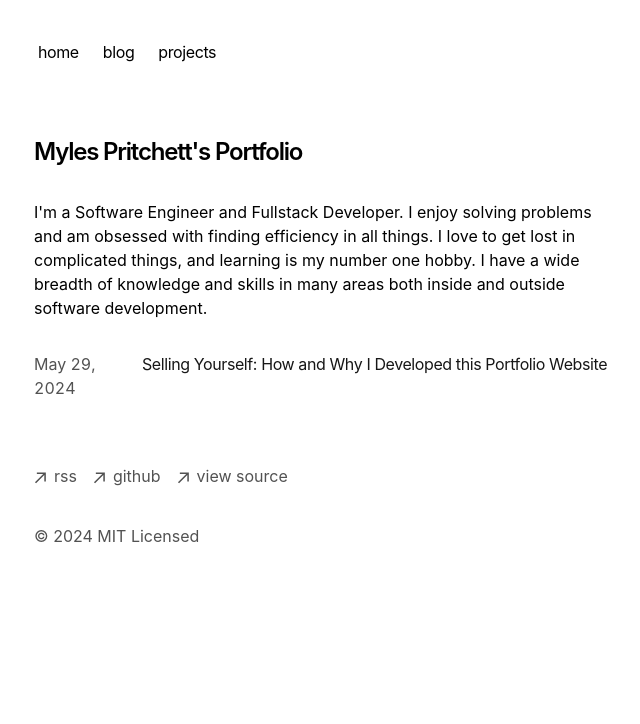
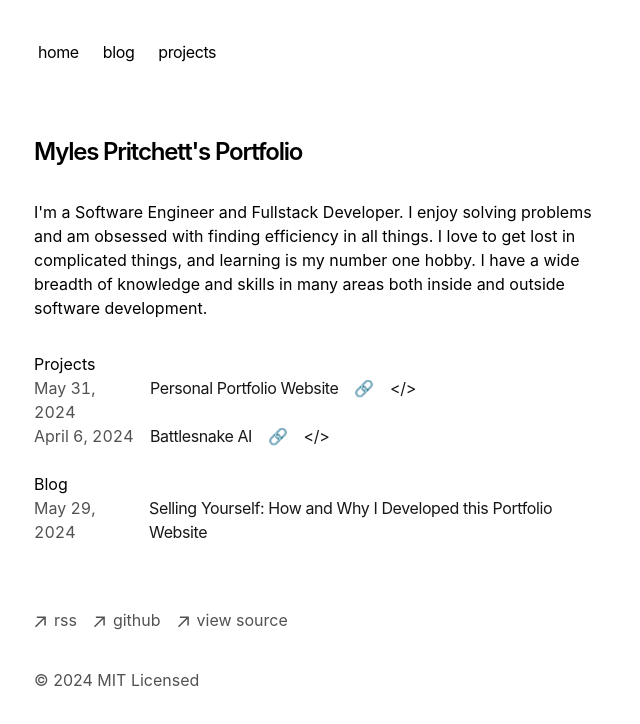
Before and after one commit to MylesJPritchett/mylesp.com, a Next.js app: page / in a window 1280 px wide. Shown: the top 724 px of the page, without its empty margins (318-958 px from the left). Built offline with nearby package versions, Linux system fonts and the light colour scheme.

Commit message:
add links for projects and add battlesnake

```diff
--- a/app/components/posts.tsx
+++ b/app/components/posts.tsx
@@ -22,7 +22,7 @@ export function BlogPosts() {
             href={`/blog/${post.slug}`}
           >
             <div className="w-full flex flex-col md:flex-row space-x-0 md:space-x-2">
-              <p className="text-neutral-600 dark:text-neutral-400 w-[100px] tabular-nums">
+              <p className="text-neutral-600 dark:text-neutral-400 mr-4 w-[100px] tabular-nums">
                 {formatDate(post.metadata.publishedAt, false)}
               </p>
               <p className="text-neutral-900 dark:text-neutral-100 tracking-tight">
--- a/app/components/projects.tsx
+++ b/app/components/projects.tsx
@@ -3,7 +3,6 @@ import { formatDate, getPortfolioProjects } from 'app/portfolio/utils'
 
 export function PortfolioProjects() {
   let allProjects = getPortfolioProjects()
-  console.log("all projects", allProjects);
 
   return (
     <div>
@@ -17,21 +16,46 @@ export function PortfolioProjects() {
           return 1
         })
         .map((project) => (
-          <Link
-            key={project.slug}
-            className="flex flex-col space-y-1 mb-4"
-            href={`/portfolio/${project.slug}`}
-          >
-            <div className="w-full flex flex-col md:flex-row space-x-0 md:space-x-2">
-              <p className="text-neutral-600 dark:text-neutral-400 w-[100px] tabular-nums">
+          <div className="flex space-x-">
+            <Link
+              key={project.slug}
+              className="flex flex-col items-center"
+              href={`/portfolio/${project.slug}`}
+            >
+              <p className="text-neutral-600 dark:text-neutral-400 w-[100px] mr-4 tabular-nums">
                 {formatDate(project.metadata.publishedAt, false)}
               </p>
-              <p className="text-neutral-900 dark:text-neutral-100 tracking-tight">
+            </Link>
+            <Link
+              key={`${project.slug}-link`}
+              className="flex flex-col items-center"
+              href={`/portfolio/${project.slug}`}
+            >
+              <p className="text-neutral-900 dark:text-neutral-100 tracking-tight mr-4 ">
                 {project.metadata.title}
               </p>
-            </div>
-          </Link>
-        ))}
-    </div>
+            </Link>
+            <Link
+              key={`${project.slug}-link`}
+              className="flex flex-col items-center"
+              href={project.metadata.link}
+            >
+              <p className="text-neutral-900 dark:text-neutral-100 tracking-tight mr-4">
+                &#128279;
+              </p>
+            </Link>
+            <Link
+              key={`${project.slug}-source`}
+              className="flex flex-col items-center"
+              href={project.metadata.source}
+            >
+              <p className="text-neutral-900 dark:text-neutral-100 tracking-tight align-right">
+                &lt;/&gt;
+              </p>
+            </Link>
+          </div>
+        ))
+      }
+    </div >
   )
 }
--- a/app/page.tsx
+++ b/app/page.tsx
@@ -1,4 +1,6 @@
 import { BlogPosts } from 'app/components/posts'
+import Portfolio from './portfolio/[slug]/page'
+import { PortfolioProjects } from './components/projects'
 
 export default function Page() {
   return (
@@ -14,6 +16,10 @@ export default function Page() {
           areas both inside and outside software development.`}
       </p>
       <div className="my-8">
+        <h2>Projects</h2>
+        <PortfolioProjects />
+        <br></br>
+        <h2>Blog</h2>
         <BlogPosts />
       </div>
     </section>
--- /dev/null
+++ b/app/portfolio/projects/battlesnake.mdx
@@ -0,0 +1,19 @@
+---
+title: "Battlesnake AI"
+publishedAt: "2024-04-06"
+summary: "a simple AI (in the game sense) for the online code driven game Battlesnake"
+source: "https://github.com/MylesJPritchett/ferisss"
+link: "https://mylesp.com/api/battlesnake"
+---
+
+This is an AI for the online code driven game [Battlesnake](https://battlesnake.com). The AI is written in Rust and uses the Rocket web framework to communicate with the game server.
+
+Each turn, the battlesnake servers send a JSON payload to the AI with the current game state. The AI then calculates the next move and returns a JSON payload with the move to make.
+
+My AI uses a variety of algorithms to determine the best move to make. Is uses a modified A* algorithm to find the shortest path to food, and a modified flood fill algorithm to find the largest area of the board that is safe to move to.
+
+The limitation of this AI is that it is not able to look ahead more than one move. To combat this I plan on implementing a monte carlo tree search algorithm to simulate possible moves and determine the best move to make.
+
+[API Endpoint](https://mylesp.com/api/battlesnake)
+
+[Source code on GitHub](https://github.com/MylesJPritchett/ferisss)
--- a/app/portfolio/projects/mylesp-personal-site.mdx
+++ b/app/portfolio/projects/mylesp-personal-site.mdx
@@ -2,6 +2,12 @@
 title: "Personal Portfolio Website"
 publishedAt: "2024-05-31"
 summary: "this site"
+source: "https://github.com/MylesJPritchett/mylesp.com"
+link: "https://mylesp.com"
 ---
 
-Hello! This my personal site
+This is a personal portfolio website and blog to collate my thoughts and projects. It is built with Next.js and hosted locally on my Raspberry Pi.
+
+[View the site](https://mylesp.com)
+
+[Source code on GitHub](https://github.com/MylesJPritchett/mylesp.com)
--- a/app/portfolio/utils.ts
+++ b/app/portfolio/utils.ts
@@ -6,6 +6,8 @@ type Metadata = {
   title: string
   publishedAt: string
   summary: string
+  link: string
+  source: string
   image?: string
 }
 
```
